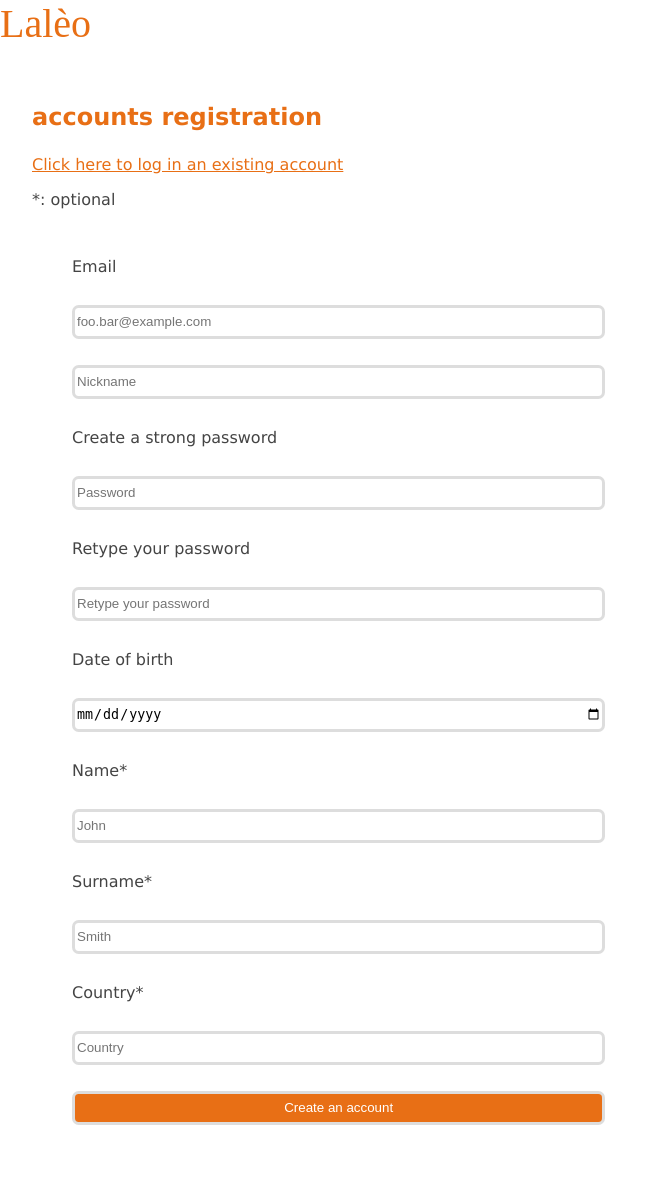
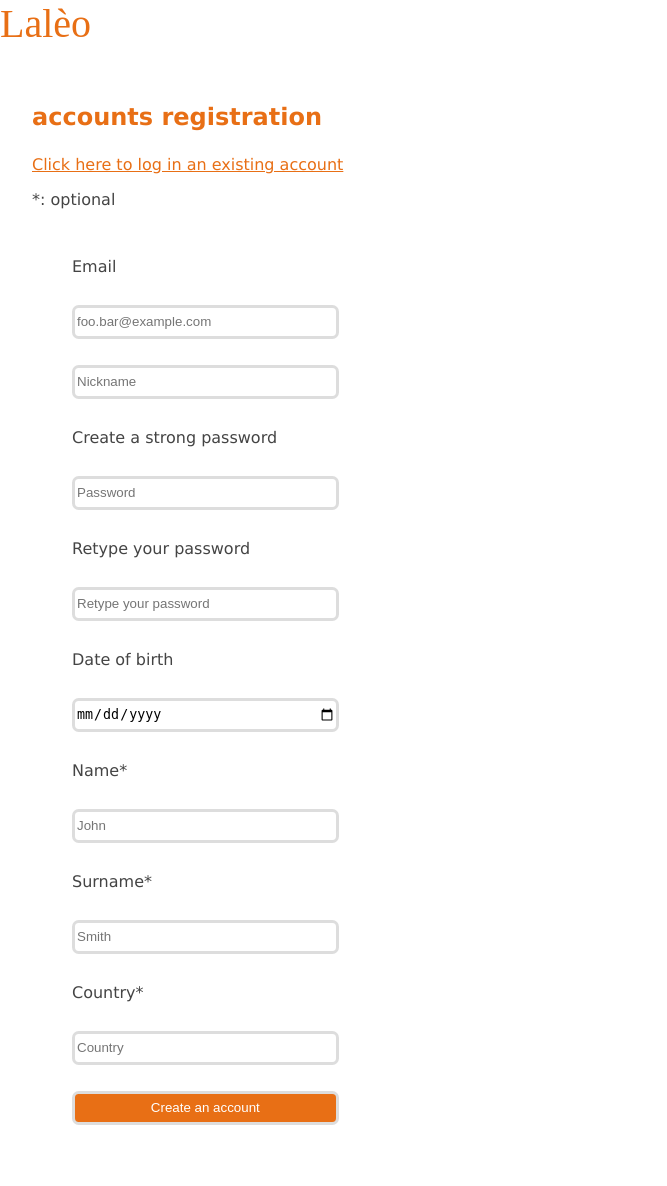
Before and after one commit to aloxyz/laleo, a PHP site: page /signup.php in a window 1280 px wide. Shown: the whole page, without its empty margins (0-667 px from the left). Run offline with PHP 8.4, Linux system fonts and the light colour scheme; data that the repository does not hold is empty.

Commit message:
Modified formbox input width

```diff
--- a/style.css
+++ b/style.css
@@ -50,7 +50,7 @@ input[type=text], input[type=password], input[type=date], input[type=submit]{
 }
 
 .formbox input[type=text], input[type=password], input[type=date], input[type=submit] {
-    width: 40em;
+    width: 20em;
 }
 
 .navbar input[type=text] {
```
